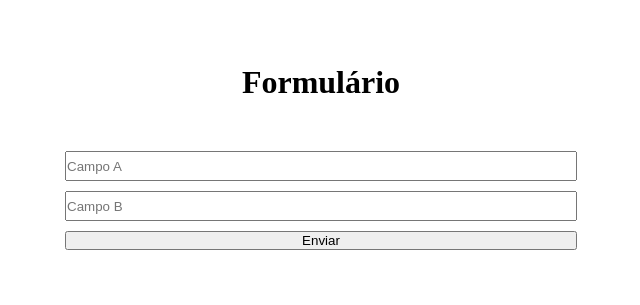
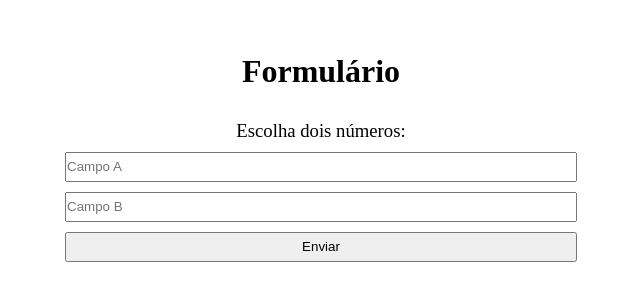
Before and after one commit to tjthiagocosta/curso-ebac-frontend, a plain HTML site: page index.html in a window 1280 px wide. Shown: the part 143-448 px from the top of the page, without its empty margins (319-959 px from the left). Drawn offline with Linux system fonts and the light colour scheme.

Commit message:
exercicio JS

```diff
--- a/index.html
+++ b/index.html
@@ -11,6 +11,7 @@
 <body>
     <div class="form-container">
         <h1>Formulário</h1>
+        <h3>Escolha dois números:</h3>
         <form id="formulario">
             <input type="number" id="inputA" placeholder="Campo A">
             <input type="number" id="inputB" placeholder="Campo B">
--- a/index.js
+++ b/index.js
@@ -1,5 +1,5 @@
 document.getElementById("formulario").addEventListener("submit", function (event) {
-    // Previne o comportamento padrão do formulário (evita que a página seja recarregada)
+    // Previne o comportamento padrão do formulário
     event.preventDefault();
 
     // Pega os valores dos campos
@@ -8,8 +8,7 @@ document.getElementById("formulario").addEventListener("submit", function (event
 
     let mensagem = document.getElementById("mensagem");
 
-
-    // Validação
+    // Validação dos valores
     if (valorB > valorA) {
         mensagem.textContent = "Formulário válido!";
         mensagem.style.background = "green";
--- a/style.css
+++ b/style.css
@@ -5,7 +5,13 @@
 }
 
 h1 {
-    margin-bottom: 50px;
+    margin-bottom: 30px;
+}
+
+h3 {
+    margin-bottom: 10px;
+    font-weight: lighter;
+
 }
 
 .form-container {
@@ -25,7 +31,8 @@ h1 {
     gap: 10px;
 }
 
-#formulario input {
+#formulario input,
+#formulario button {
     height: 30px;
 }
 
```
